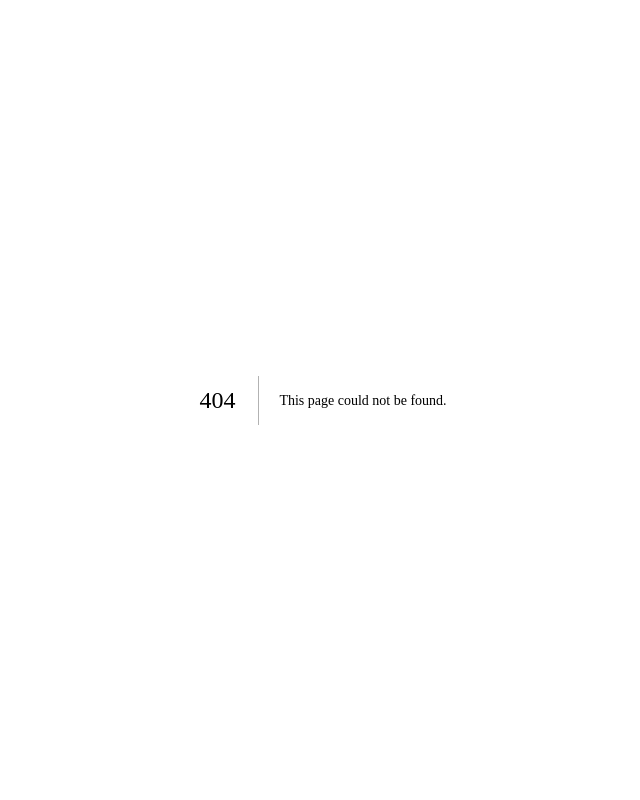
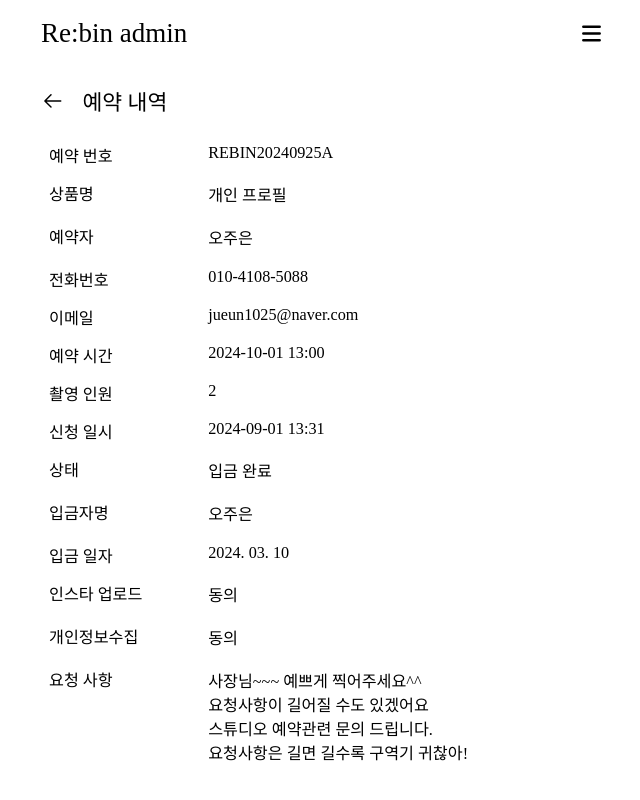
Before and after one commit to yeongipark/re-bin_admin, a Next.js app: page /detail in a window 1280 px wide. Before the commit this address had no page. Shown: the whole page, without its empty margins (317-957 px from the left). Built offline with nearby package versions, Linux system fonts and the light colour scheme; a web font is replaced by a local one.

Commit message:
feat: 예약 상세 화면 디자인 완료

```diff
--- /dev/null
+++ b/src/app/(nav)/detail/layout.tsx
@@ -0,0 +1,14 @@
+import BackNav from "@/components/nav/backNav";
+
+export default function RootLayout({
+  children,
+}: Readonly<{
+  children: React.ReactNode;
+}>) {
+  return (
+    <div style={{ padding: "1rem" }}>
+      <BackNav text="예약 내역" />
+      {children}
+    </div>
+  );
+}
--- /dev/null
+++ b/src/app/(nav)/detail/page.tsx
@@ -0,0 +1,9 @@
+import ReservationDetail from "@/components/reservations.detail/reservationDetail";
+
+export default function Page() {
+  return (
+    <div>
+      <ReservationDetail />
+    </div>
+  );
+}
--- a/src/components/nav/backNav.module.css
+++ b/src/components/nav/backNav.module.css
@@ -0,0 +1,15 @@
+.container {
+  display: flex;
+  align-items: center;
+  margin-bottom: 1.5rem;
+}
+
+.icon {
+  font-size: 1.3rem;
+  margin-right: 1rem;
+  cursor: pointer;
+}
+
+.text {
+  font-size: 1.2rem;
+}
--- a/src/components/nav/backNav.tsx
+++ b/src/components/nav/backNav.tsx
@@ -1,3 +1,20 @@
-export default function BackNav() {
-  return <div></div>;
+"use client";
+
+import { useRouter } from "next/navigation";
+import { GoArrowLeft } from "react-icons/go";
+import styles from "./BackNav.module.css";
+
+export default function BackNav({ text }: { text: string }) {
+  const router = useRouter();
+
+  const handleBackClick = () => {
+    router.back(); // 이전 페이지로 이동
+  };
+
+  return (
+    <div className={styles.container}>
+      <GoArrowLeft className={styles.icon} onClick={handleBackClick} />
+      <span className={styles.text}>{text}</span>
+    </div>
+  );
 }
--- /dev/null
+++ b/src/components/reservations.detail/reservationDetail.module.css
@@ -0,0 +1,30 @@
+.container {
+  max-width: 600px;
+  margin: 0 auto;
+}
+
+.table {
+  width: 100%;
+  border-collapse: collapse;
+  margin-top: 20px;
+}
+
+.table th {
+  all: unset;
+  text-align: left;
+  padding: 8px;
+  width: 30%;
+  vertical-align: top;
+  font-size: 0.9rem;
+  font-weight: 0;
+}
+
+.table td {
+  vertical-align: top;
+  font-size: 0.9rem;
+  padding-bottom: 1rem;
+}
+
+.request {
+  white-space: pre-line; /* 줄바꿈 유지 */
+}
--- /dev/null
+++ b/src/components/reservations.detail/reservationDetail.tsx
@@ -0,0 +1,90 @@
+"use client";
+
+import styles from "./ReservationDetail.module.css";
+
+const mockData = {
+  reservationId: "REBIN20240925A",
+  productName: "개인 프로필",
+  reserver: "오주은",
+  phone: "010-4108-5088",
+  email: "jueun1025@naver.com",
+  reservationTime: "2024-10-01 13:00",
+  attendees: 2,
+  applicationDate: "2024-09-01 13:31",
+  status: "입금 완료",
+  depositorName: "오주은",
+  depositDate: "2024. 03. 10",
+  instaUpload: "동의",
+  privacyPolicy: "동의",
+  request: `사장님~~~ 예쁘게 찍어주세요^^
+요청사항이 길어질 수도 있겠어요
+스튜디오 예약관련 문의 드립니다.
+요청사항은 길면 길수록 구역기 귀찮아!`,
+};
+
+export default function ReservationDetail() {
+  return (
+    <div className={styles.container}>
+      <table className={styles.table}>
+        <tbody>
+          <tr>
+            <th>예약 번호</th>
+            <td>{mockData.reservationId}</td>
+          </tr>
+          <tr>
+            <th>상품명</th>
+            <td>{mockData.productName}</td>
+          </tr>
+          <tr>
+            <th>예약자</th>
+            <td>{mockData.reserver}</td>
+          </tr>
+          <tr>
+            <th>전화번호</th>
+            <td>{mockData.phone}</td>
+          </tr>
+          <tr>
+            <th>이메일</th>
+            <td>{mockData.email}</td>
+          </tr>
+          <tr>
+            <th>예약 시간</th>
+            <td>{mockData.reservationTime}</td>
+          </tr>
+          <tr>
+            <th>촬영 인원</th>
+            <td>{mockData.attendees}</td>
+          </tr>
+          <tr>
+            <th>신청 일시</th>
+            <td>{mockData.applicationDate}</td>
+          </tr>
+          <tr>
+            <th>상태</th>
+            <td>{mockData.status}</td>
+          </tr>
+          <tr>
+            <th>입금자명</th>
+            <td>{mockData.depositorName}</td>
+          </tr>
+          <tr>
+            <th>입금 일자</th>
+            <td>{mockData.depositDate}</td>
+          </tr>
+          <tr>
+            <th>인스타 업로드</th>
+            <td>{mockData.instaUpload}</td>
+          </tr>
+          <tr>
+            <th>개인정보수집</th>
+            <td>{mockData.privacyPolicy}</td>
+          </tr>
+          <tr>
+            <th>요청 사항</th>
+            <td className={styles.request}>{mockData.request}</td>
+          </tr>
+        </tbody>
+      </table>
+    </div>
+  );
+}
```
